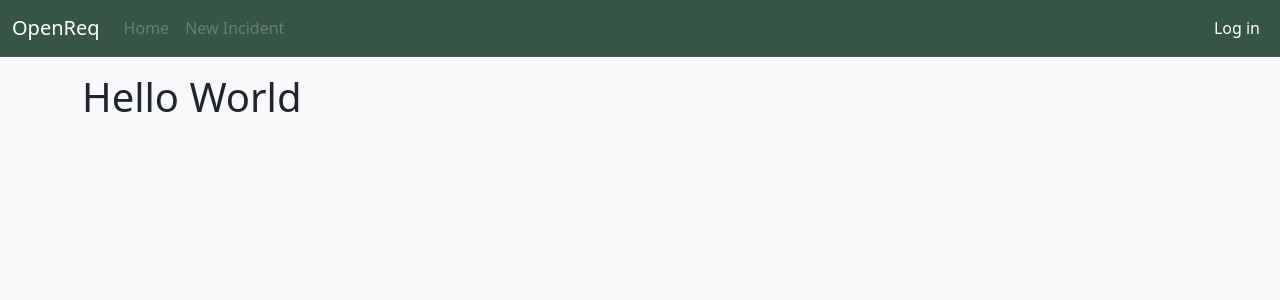
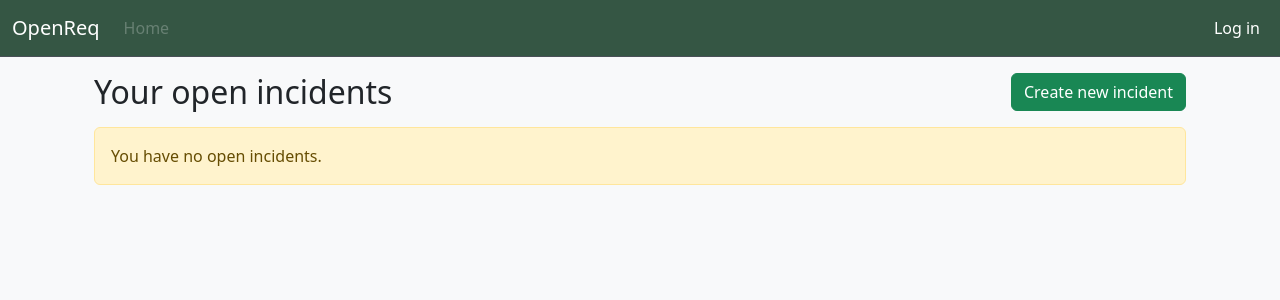
Before and after one commit to jajimenez/openreq, a Django app: template src/ui/templates/ui/home.html in a window 1280 px wide. Shown: the top 300 px of the page. Run offline with Django 4.2, Linux system fonts and the light colour scheme; the template is opened without the code that fills it, so the values that code supplies are empty; some libraries are stand-ins or nearby versions.

Commit message:
Implement Home view

```diff
--- a/src/ui/templates/ui/base.html
+++ b/src/ui/templates/ui/base.html
@@ -28,24 +28,12 @@
                                 Home
                             </a>
                         </li>
-                        <li class="navbar-item">
-                            {% if user.is_authenticated %}
-                            <a class="nav-link active" href="#">
-                            {% else %}
-                            <a class="nav-link disabled" aria-disabled="true" href="#">
-                            {% endif %}
-                                New Incident
-                            </a>
-                        </li>
                     </ul>
                     <ul class="navbar-nav ms-auto">
                         {% if user.is_authenticated %}
                         <li class="navbar-item dropdown">
                             <a class="nav-link dropdown-toggle active" role="button" data-bs-toggle="dropdown" aria-expanded="false" href="#">{{ user.username }}</a>
                             <ul class="dropdown-menu dropdown-menu-end">
-                                <li>
-                                    <a class="dropdown-item" href="#">Profile</a>
-                                </li>
                                 <li>
                                     <a class="dropdown-item" href="{% url 'ui:logout' %}">Log out</a>
                                 </li>
--- a/src/ui/templates/ui/home.html
+++ b/src/ui/templates/ui/home.html
@@ -1,5 +1,40 @@
 {% extends "ui/base.html" %}
 
 {% block content %}
-<h1>Hello World</h1>
+<div class="container">
+    <div class="row">
+        <div class="col">
+            <h2 class="mb-3">Your open incidents</h2>
+        </div>
+        <div class="col text-end">
+            <a class="btn btn-success" href="#">Create new incident</a>
+        </div>
+    </div>
+</div>
+
+<div class="container">
+    {% if incidents %}
+    <div class="row row-cols-1 row-cols-md-2 row-cols-lg-2 row-cols-xl-3">
+        {% for i in incidents %}
+        <div class="col mb-3">
+            <div class="card" style="height: 100%">
+                <div class="card-body">
+                    <h5 class="card-title">{{ i.subject }}</h5>
+                    <span class="card-subtitle mb-2 badge bg-success-subtle border border-success-subtle text-success-emphasis">Category</span>
+                    <p class="card-text">
+                        {% if i.assigned_to %}
+                        Assigned to <span class="text-success" style="font-style: italic;">{{ i.assigned_to }}</a>
+                        {% else %}
+                        <span class="text-secondary">Not assigned</span>
+                        {% endif %}
+                    </p>
+                </div>
+            </div>
+        </div>
+        {% endfor %}
+    </div>
+    {% else %}
+    <div class="alert alert-warning">You have no open incidents.</div>
+    {% endif %}
+</div>
 {% endblock %}
--- a/src/ui/views.py
+++ b/src/ui/views.py
@@ -6,6 +6,8 @@ from django.contrib.auth import (
 )
 from django.contrib.auth.decorators import login_required
 from django.views.decorators.http import require_http_methods
+
+from core.models import Incident
 
 
 # Views
@@ -22,6 +24,8 @@ HOME_TEMPLATE = "ui/home.html"
 def home(request: HttpRequest) -> HttpResponse:
     """Home view.
 
+    This view returns the incidents opened by the user.
+
     :param request: HTTP request
     :type request: HttpRequest
     :return: HTTP response
@@ -29,6 +33,7 @@ def home(request: HttpRequest) -> HttpResponse:
     """
     context = {
         "user": request.user,
+        "incidents": Incident.objects.filter(opened_by=request.user)
     }
 
     return render(request, HOME_TEMPLATE, context=context)
```
